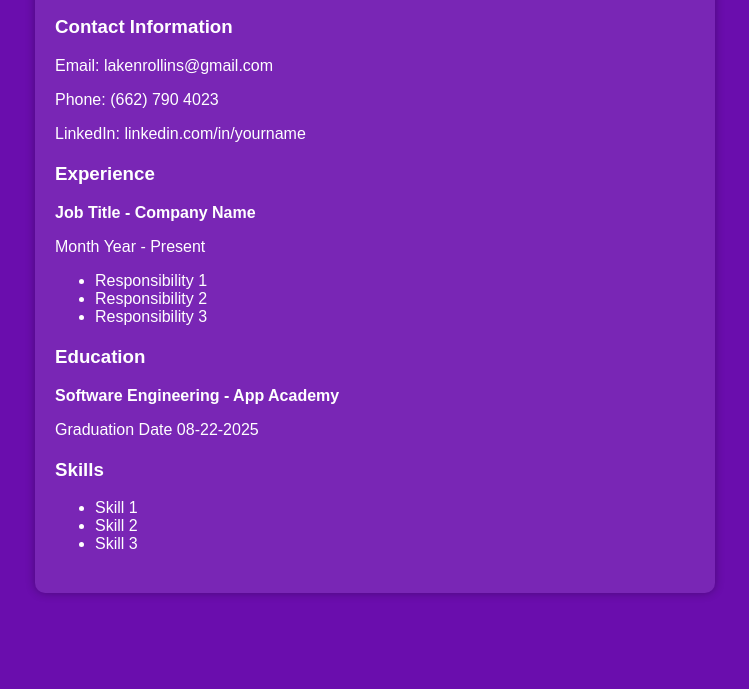
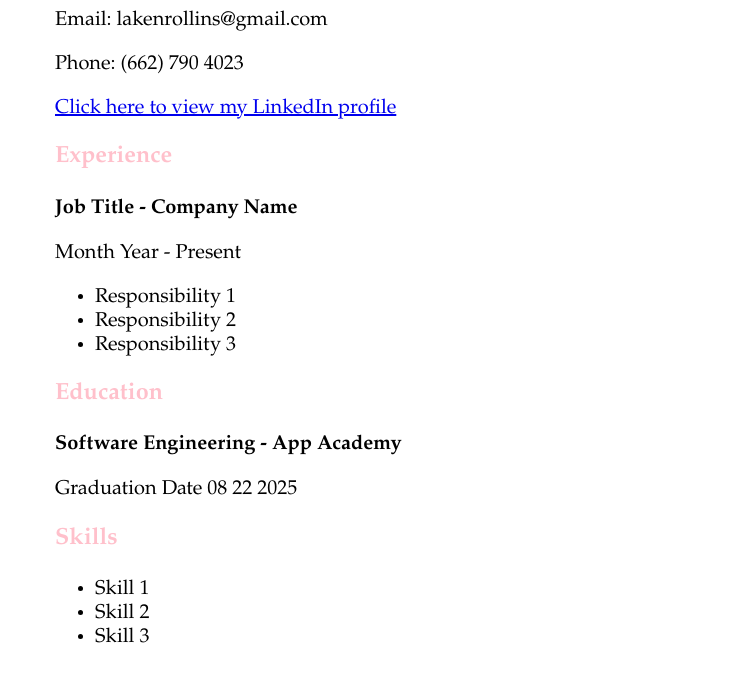
Before and after one commit to lakenrollins/Resume, a plain HTML site: page index.html in a window 1280 px wide. Shown: the part 169-858 px from the top of the page, without its empty margins (265-1014 px from the left). Before the commit the page ends 800 px from the top, so only its background shows below. Drawn offline with Linux system fonts and the light colour scheme.

Commit message:
Fine for now

```diff
--- a/index.html
+++ b/index.html
@@ -6,25 +6,29 @@
     <title>Resume</title>
     <style>
         body {
-            font-family: Arial, sans-serif;
-            background-color: #6a0dad;
-            color: white;
+            font-family: Garamond, serif;
+            background-color: white;
+            color: black;
             margin: 0;
             padding: 0;
             display: flex;
             justify-content: center;
             align-items: center;
             height: 100vh;
+            font-size: 20px;
         }
         .resume-container {
             width: 50%;
-            background: rgba(255, 255, 255, 0.1);
+            background: grey (255, 255, 255, 0.1);
             padding: 20px;
             border-radius: 10px;
-            box-shadow: 0 0 10px rgba(0, 0, 0, 0.3);
+            box-shadow: 0 0 10px grey (255, 255, 255, 0.1) (0, 0, 0, 0.3);
+            font-size: 20px;
+
         }
-        h1, h2 {
-            text-align: center;
+        h1, h2, h3 {
+            text-align: left;
+            color: pink;
         }
         .section {
             margin-bottom: 20px;
@@ -40,7 +44,8 @@
             <h3>Contact Information</h3>
             <p>Email: lakenrollins@gmail.com</p>
             <p>Phone: (662) 790 4023 </p>
-            <p>LinkedIn: linkedin.com/in/yourname</p>
+            <a href="https://www.linkedin.com/in/laken-dempsey-974001355">Click here to view my LinkedIn profile</a>
+
         </div>
 
         <div class="section">
@@ -57,7 +62,7 @@
         <div class="section">
             <h3>Education</h3>
             <p><strong>Software Engineering - App Academy</strong></p>
-            <p>Graduation Date 08-22-2025</p>
+            <p>Graduation Date 08 22 2025</p>
         </div>
 
         <div class="section">
```
